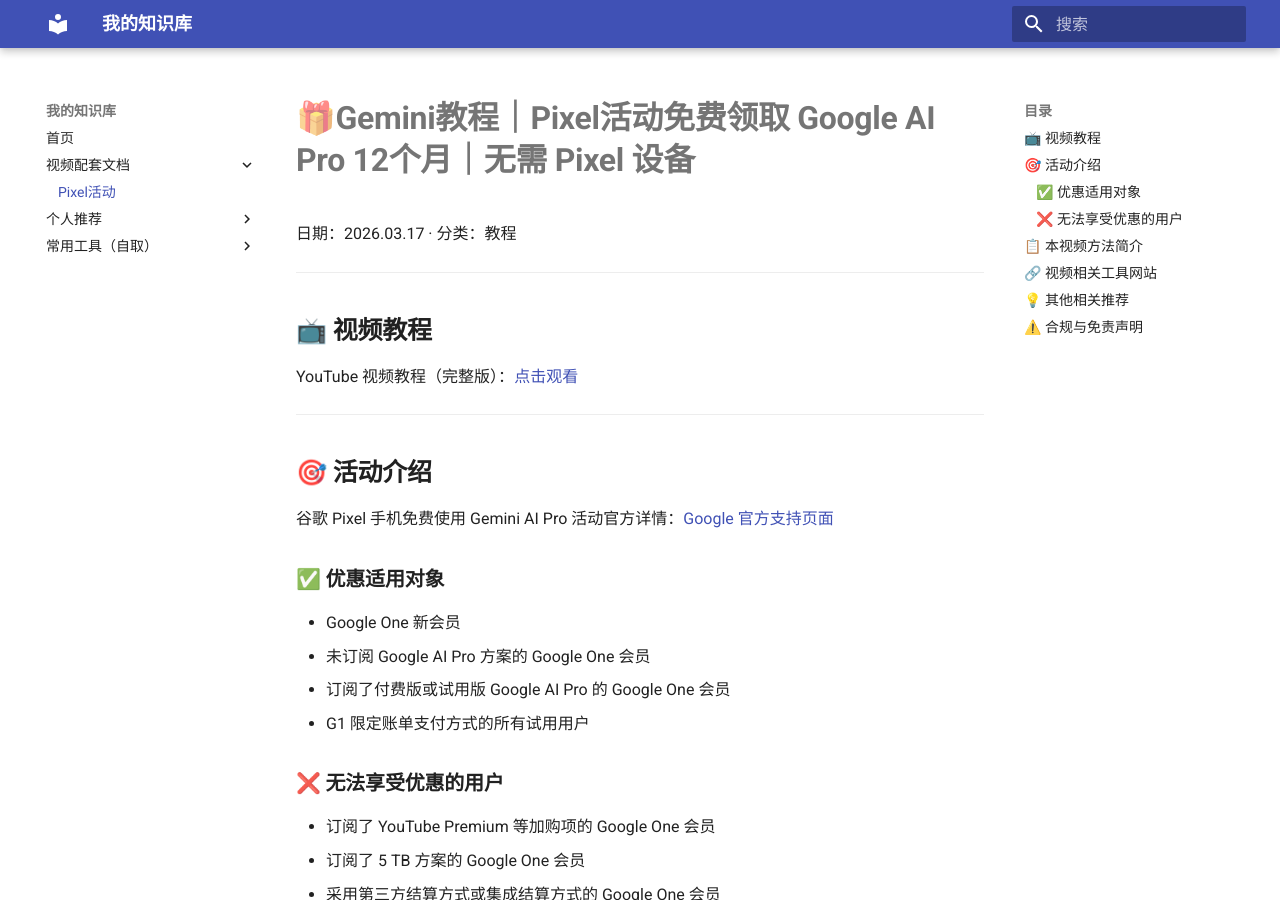
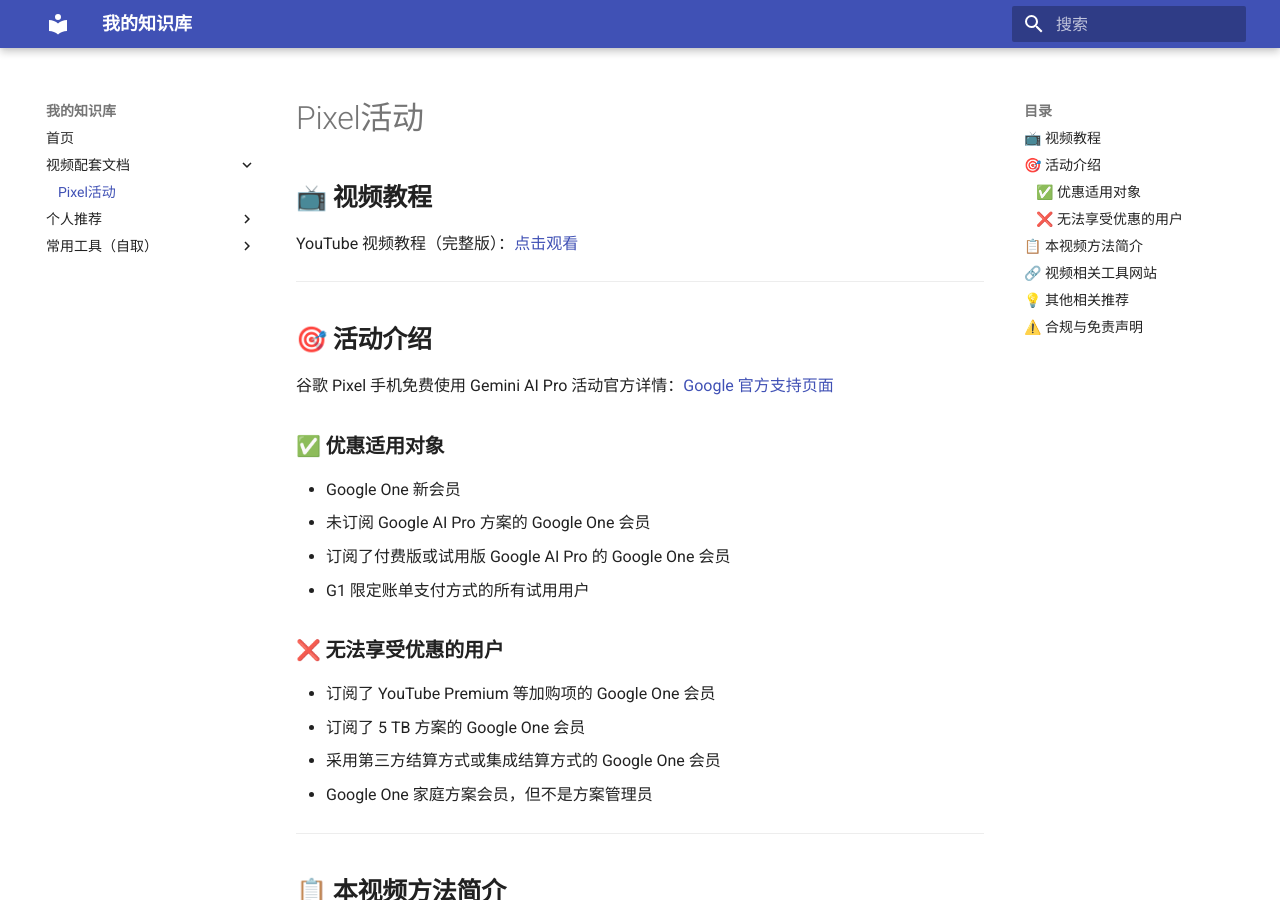
Before and after one commit to tgl2775284503-hash/zhishiku, an MkDocs documentation site: the page built from docs/PT/Pixel.md, in a window 1280 px wide and 900 px high. Built offline with MkDocs 1.6.1 and Material for MkDocs 9.7.7, drawn with Linux system fonts in a browser that asks for light colours.

Commit message:
Update Pixel.md

```diff
--- a/docs/PT/Pixel.md
+++ b/docs/PT/Pixel.md
@@ -1,16 +1,3 @@
----
-layout: default
-title: 🎁Gemini教程｜Pixel活动免费领取 Google AI Pro 12个月｜无需 Pixel 设备
-category: tutorial
----
-
-
-# **🎁Gemini教程｜Pixel活动免费领取 Google AI Pro 12个月｜无需 Pixel 设备**
-
-日期：2026.03.17 · 分类：教程
-
----
-
 ## 📺 **视频教程**
 
 YouTube 视频教程（完整版）：[点击观看]()
```
